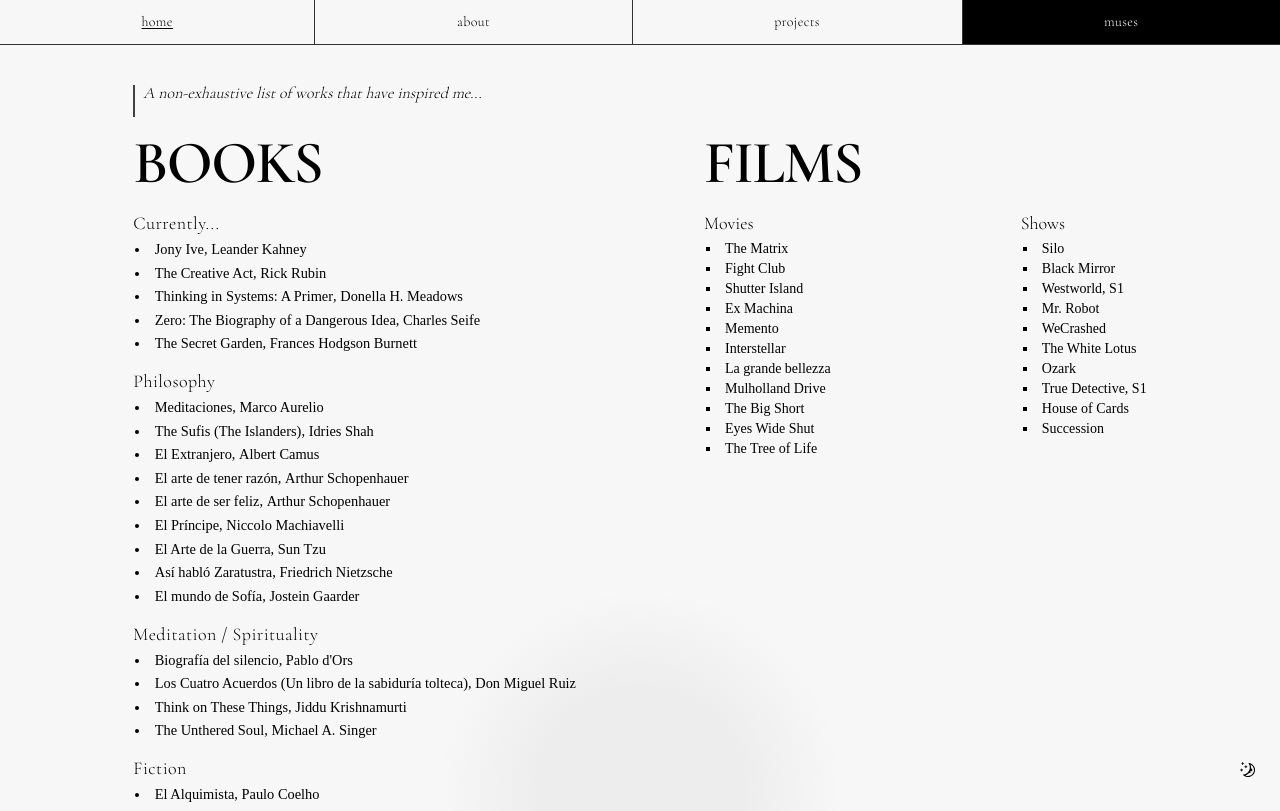
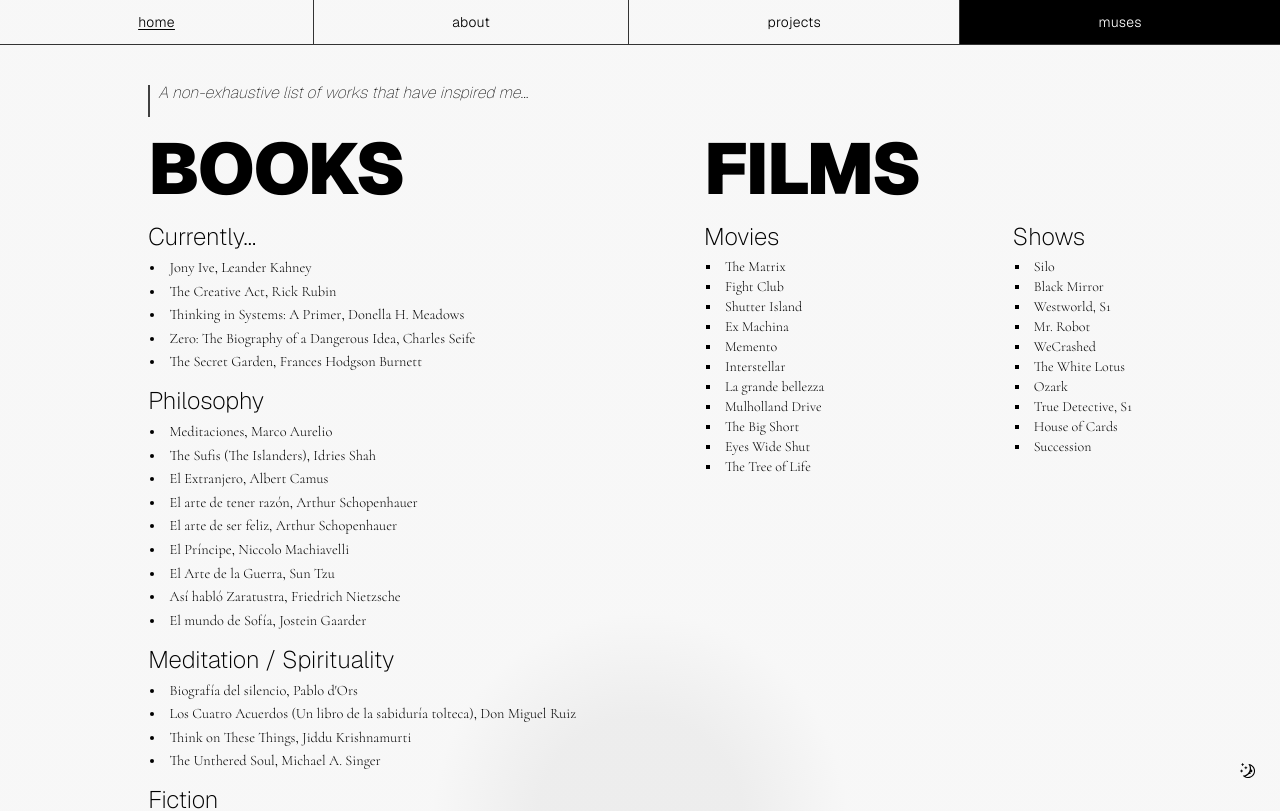
Before and after one commit to carlos-garciamoran/cgmor.com, a Next.js app: page /muses in a window 1280 px wide. Shown: the top 811 px of the page. Built offline with nearby package versions, Linux system fonts and the light colour scheme.

Commit message:
fix: get font working

```diff
--- a/app/layout.tsx
+++ b/app/layout.tsx
@@ -1,7 +1,7 @@
 import type { Metadata } from 'next'
 import { GeistSans } from 'geist/font/sans'
 import { GeistMono } from 'geist/font/mono'
-import { Cormorant_Garamond } from 'next/font/google'
+import { Cormorant } from 'next/font/google'
 import { Analytics } from '@vercel/analytics/react'
 
 import './globals.css'
@@ -37,22 +37,20 @@
   themeColor: 'dark',
 }
 
-const cormorant = Cormorant_Garamond({
+const cormorant = Cormorant({
   subsets: ['latin'],
   weight: ['300', '400', '500', '600'],
 })
 
-// TODO: on mobile, position menu (<Header />) at the bottom of the screen
+// Idea (mobile): position menu (<Header />) at the bottom of the screen
 export default function RootLayout({
   children,
 }: {
   children: React.ReactNode
 }) {
   return (
-    <html lang="en" suppressHydrationWarning>
-      <body
-        className={`font-sans ${GeistSans.variable} ${GeistMono.variable} ${cormorant.className}`}
-      >
+    <html className={cormorant.className} lang="en" suppressHydrationWarning>
+      <body className={`font-sans ${GeistSans.variable} ${GeistMono.variable}`}>
         <ThemeProvider attribute="class">
           <div className="flex h-dvh flex-col sm:h-full sm:min-h-screen" id="root">
             <Header />
--- a/app/muses/page.tsx
+++ b/app/muses/page.tsx
@@ -6,7 +6,8 @@
   description: 'Books | Movies',
 }
 
-const titleClasses = 'font-black tracking-tight text-5xl sm:text-6xl uppercase mb-1 sm:mb-2 lg:mb-4'
+const titleClasses =
+  'font-black tracking-tight text-5xl sm:text-6xl md:text-7xl uppercase mb-1 sm:mb-2 lg:mb-4'
 
 export default function Muses() {
   return (
@@ -50,7 +51,7 @@
   items: Book[]
 }) => (
   <div>
-    <h3 className="mb-0.5 text-lg font-extralight tracking-wide">{title}</h3>
+    <h3 className="mb-1 text-lg sm:text-2xl font-extralight">{title}</h3>
     <ul className="ml-0.5 space-y-0.5 list-inside list-disc font-cormorant text-[.9rem] font-normal">
       {books.map((item) => (
         <li key={item.title}>
@@ -64,7 +65,7 @@
 
 const FilmSection = ({ title, items }: { title: string; items: string[] }) => (
   <div>
-    <h3 className="mb-0.5 text-lg font-extralight">{title}</h3>
+    <h3 className="mb-1 text-lg sm:text-2xl font-extralight">{title}</h3>
     <ul className="ml-0.5 list-inside list-[square] font-cormorant text-sm font-light">
       {items.map((item) => (
         <li key={item}>{item}</li>
--- a/tailwind.config.ts
+++ b/tailwind.config.ts
@@ -20,7 +20,7 @@
       fontFamily: {
         sans: ['var(--font-geist-sans)'],
         mono: ['var(--font-geist-mono)'],
-        cormorant: ['Cormorant', 'serif'],
+        cormorant: ['Cormorant'],
       },
       keyframes: {
         'mutate-border': {
```
Also changed, not shown: public/img/og.png.
